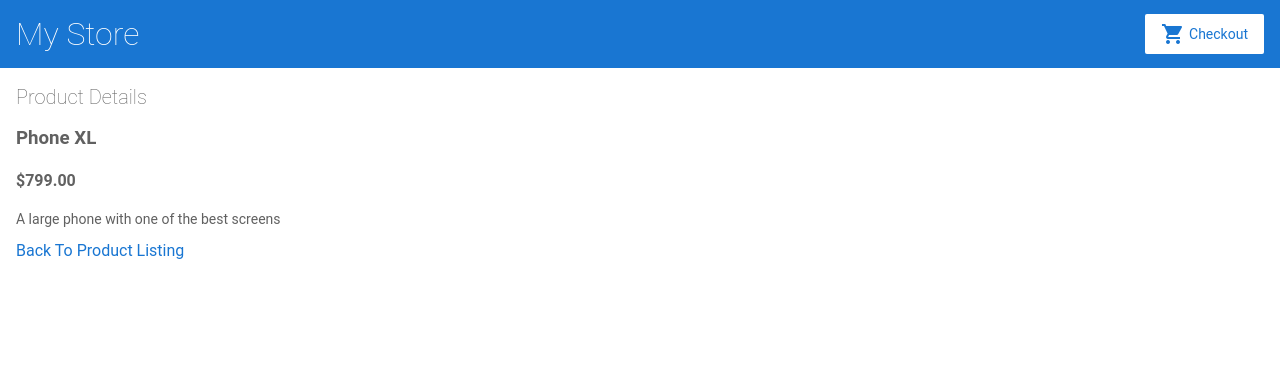
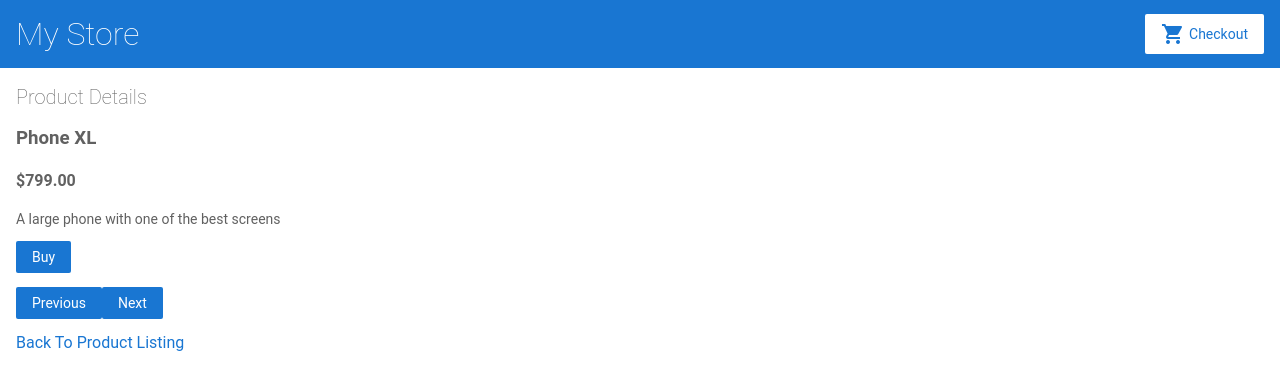
Before and after one commit to michalppp/angular-stackblitz-phones, an Angular app: page /products/1 in a window 1280 px wide. Shown: the top 390 px of the page. Built offline with nearby package versions, Linux system fonts and the light colour scheme.

Commit message:
5 files modified, 6 added

```diff
--- a/src/app/app.module.ts
+++ b/src/app/app.module.ts
@@ -9,6 +9,7 @@ import { ProductListComponent } from './product-list/product-list.component';
 import { ProductAlertsComponent } from './product-alerts/product-alerts.component';
 import { ProductPaginateComponent } from './product-paginate/product-paginate.component';
 import { ProductDetailsComponent } from './product-details/product-details.component';
+import { CartComponent } from './cart/cart.component';
 
 @NgModule({
   imports: [
@@ -17,6 +18,7 @@ import { ProductDetailsComponent } from './product-details/product-details.compo
     RouterModule.forRoot([
       { path: '', component: ProductListComponent },
       { path: 'products/:productId', component: ProductDetailsComponent },
+      { path: 'cart', component: CartComponent },
     ])
   ],
   declarations: [
@@ -25,7 +27,8 @@ import { ProductDetailsComponent } from './product-details/product-details.compo
     ProductListComponent,
     ProductAlertsComponent,
     ProductPaginateComponent,
-    ProductDetailsComponent
+    ProductDetailsComponent,
+    CartComponent
   ],
   bootstrap: [
     AppComponent
--- /dev/null
+++ b/src/app/cart.service.ts
@@ -0,0 +1,25 @@
+import { Injectable } from '@angular/core';
+import { Product } from './products';
+
+@Injectable({
+  providedIn: 'root'
+})
+export class CartService {
+  items: Product[] = [];
+
+  constructor() { }
+
+  addToCart(product: Product) {
+    this.items.push(product);
+  }
+
+  getItems() {
+    return this.items;
+  }
+
+  clearCart() {
+    this.items = [];
+    return this.items;
+  }
+
+}
--- /dev/null
+++ b/src/app/cart/cart.component.html
@@ -0,0 +1 @@
+<p>cart works!</p>
--- a/src/app/product-details/product-details.component.html
+++ b/src/app/product-details/product-details.component.html
@@ -4,6 +4,14 @@
 <h3>{{ product.name }}</h3>
 <h4>{{ product.price | currency }}</h4>
 <p>{{ product.description }}</p>
+<button type="button" (click)="addToCart(product)">Buy</button>
+</div>
+
+<div>
+<p>
+<button type="button" (click)="previous()">Previous</button>
+<button type="button" (click)="next()">Next</button>
+</p>
 </div>
 
 <a href="/">Back To Product Listing</a>
--- a/src/app/product-details/product-details.component.ts
+++ b/src/app/product-details/product-details.component.ts
@@ -2,6 +2,7 @@ import { Component, OnInit } from '@angular/core';
 import { ActivatedRoute } from '@angular/router';
 
 import { Product, products } from '../products';
+import { CartService } from '../cart.service';
 
 @Component({
   selector: 'app-product-details',
@@ -10,8 +11,13 @@ import { Product, products } from '../products';
 })
 export class ProductDetailsComponent {
   product: Product | undefined;
+  private ids: number[];
 
-  constructor(private route: ActivatedRoute) { }
+  constructor(
+    private route: ActivatedRoute,
+    private cartService: CartService) {
+    this.ids = products.map(p => p.id);
+  }
 
   ngOnInit() {
     // First get the product id from the current route.
@@ -21,4 +27,32 @@ export class ProductDetailsComponent {
     // Find the product that correspond with the id provided in route.
     this.product = products.find(product => product.id === productIdFromRoute);
   }
+
+  addToCart(product: Product) {
+    this.cartService.addToCart(product);
+    window.alert('Your product has been added to the cart!');
+  }
+
+
+  next()   {
+    const id = this.product?.id ?? products.length -1;
+    let index: number = this.ids.indexOf(id);
+    if(index < products.length-1) {
+      index++;
+    } else {
+      index = 0;
+    }
+    this.product = products[index];
 }
+
+previous()   {
+  const id = this.product?.id ?? 1;
+    let index: number = this.ids.indexOf(id);
+    if(index>0) {
+        index--;
+      } else {
+        index = products.length -1;
+      }
+      this.product = products[index];
+   }
+}
--- a/src/app/product-list/product-list.component.html
+++ b/src/app/product-list/product-list.component.html
@@ -25,11 +25,13 @@ Description: {{ product.description }}
 </li>
 </ul>
 
-<hr>
 
 
+<!--
+<hr>
 <app-product-paginate>
 </app-product-paginate>
+-->
 
 <!--
 Copyright Google LLC. All Rights Reserved.
--- a/src/app/top-bar/top-bar.component.html
+++ b/src/app/top-bar/top-bar.component.html
@@ -2,7 +2,9 @@
   <h1>My Store</h1>
 </a>
 
-<a class="button fancy-button"><i class="material-icons">shopping_cart</i>Checkout</a>
+<a routerLink="/cart" class="button fancy-button">
+  <i class="material-icons">shopping_cart</i>Checkout
+</a>
 
 <!--
 Copyright Google LLC. All Rights Reserved.
```
Also changed, not shown: src/app/cart/cart.component.ts (added, +10 -0 lines), src/app/cart/cart.component.css (added), 2 other files (tests, documents, lock files or other folders).
